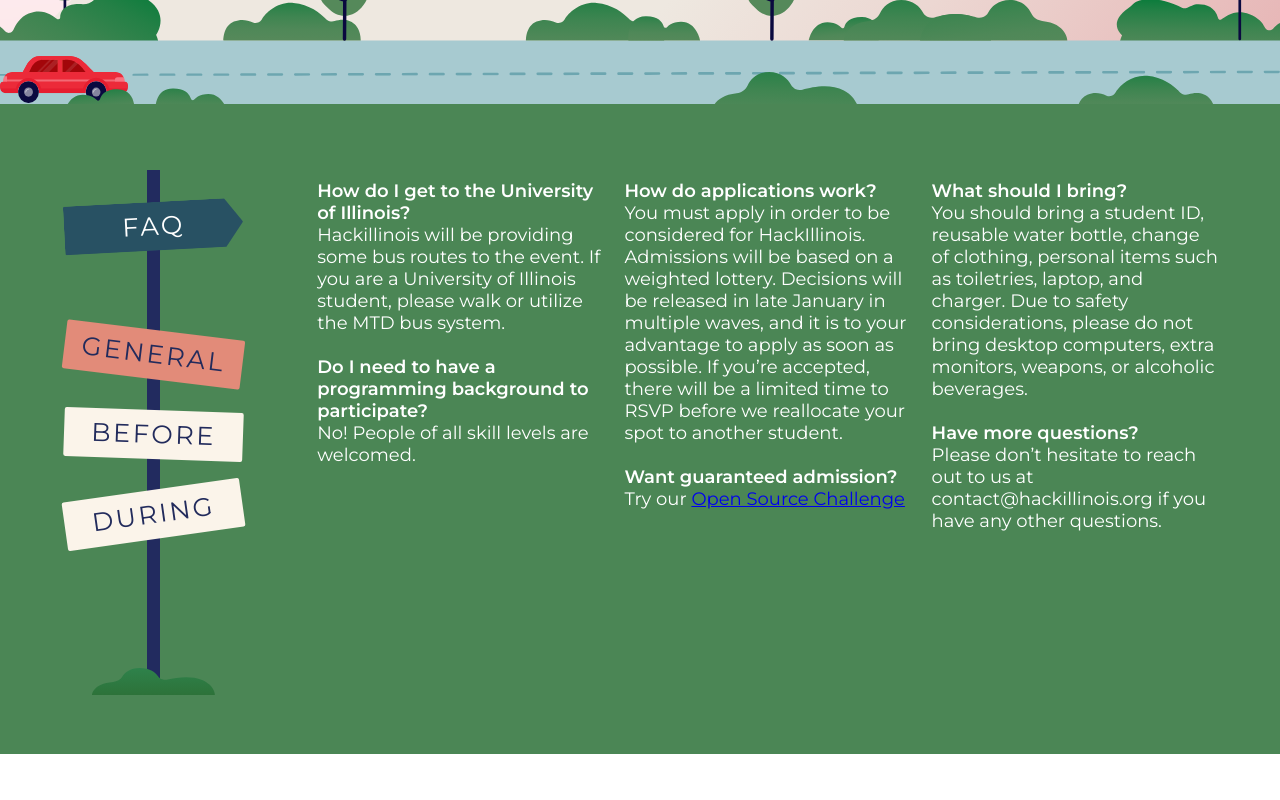
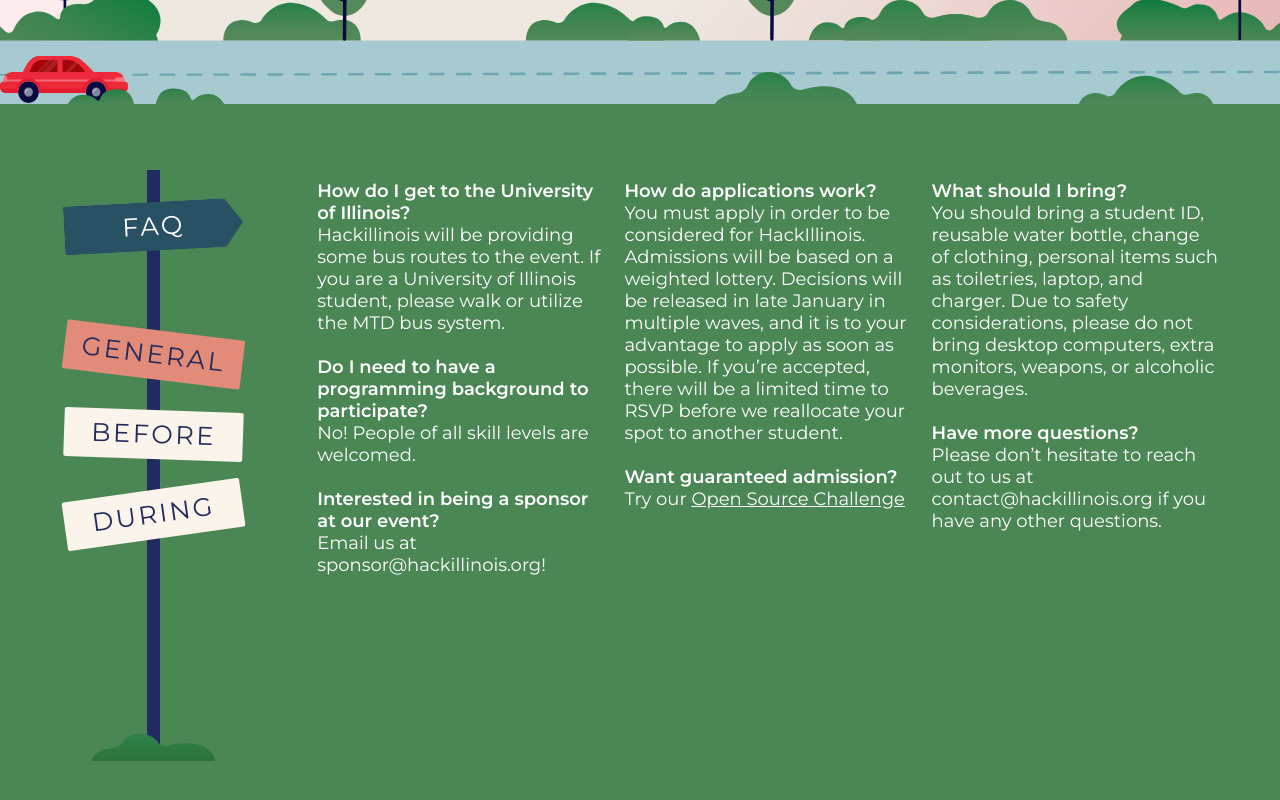
Before and after one commit to HackIllinois/site-2020, a React (Create React App) app: page / in a window 1280 px wide. Shown: the part 1747-2547 px from the top of the page. Before the commit the page ends 2501 px from the top, so only its background shows below. Built offline with nearby package versions, Linux system fonts and the light colour scheme.

Commit message:
FAQ additions

```diff
--- a/src/scenes/Home/content.jsx
+++ b/src/scenes/Home/content.jsx
@@ -117,6 +117,10 @@
           q: 'Do I need to have a programming background to participate?',
           a: 'No! People of all skill levels are welcomed.',
         },
+        {
+          q: 'Interested in being a sponsor at our event?',
+          a: 'Email us at sponsor@hackillinois.org!',
+        },
       ],
       [
         {
--- a/src/scenes/Home/index.jsx
+++ b/src/scenes/Home/index.jsx
@@ -459,6 +459,9 @@
 const FAQTitle = Styled.div`
   padding: 10px;
   font-size: 18px;
+  a {
+    color: white;
+  }
 `;
 
 const FAQMobileWrapper = Styled.div`
```
